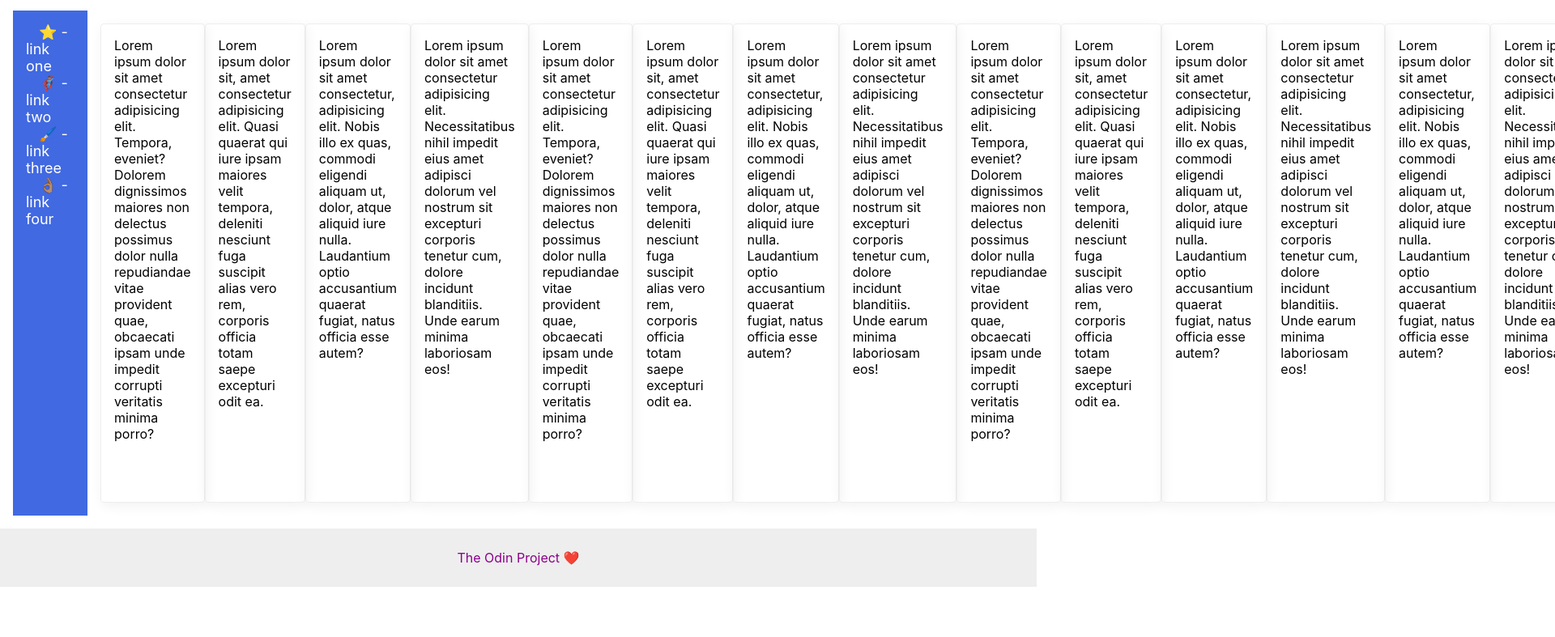
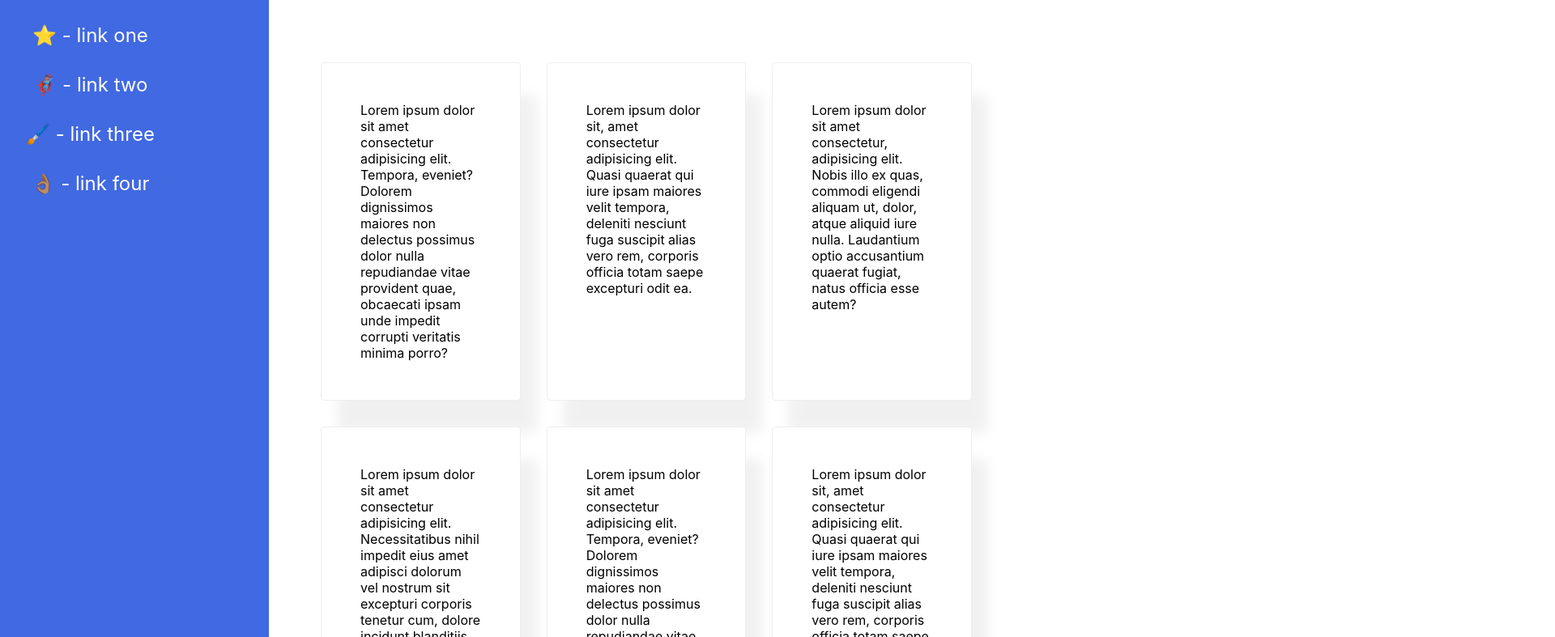
Before and after one commit to Danilo-comi/odin-exercis, a plain HTML site: page index5.html in a window 1280 px wide. Shown: the part 75-862 px from the top of the page at 81% size, 1920 px wide, since content can reach past the window. Before the commit the page ends 800 px from the top, so only its background shows below. Drawn offline with Linux system fonts and the light colour scheme.

Commit message:
esercizio 7

```diff
--- a/index5.html
+++ b/index5.html
@@ -53,50 +53,8 @@
         qui iure ipsam maiores velit tempora, deleniti nesciunt fuga suscipit
         alias vero rem, corporis officia totam saepe excepturi odit ea.
       </div>
-      <div class="card">
-        Lorem ipsum dolor sit amet consectetur, adipisicing elit. Nobis illo ex
-        quas, commodi eligendi aliquam ut, dolor, atque aliquid iure nulla.
-        Laudantium optio accusantium quaerat fugiat, natus officia esse autem?
-      </div>
-      <div class="card">
-        Lorem ipsum dolor sit amet consectetur adipisicing elit. Necessitatibus
-        nihil impedit eius amet adipisci dolorum vel nostrum sit excepturi
-        corporis tenetur cum, dolore incidunt blanditiis. Unde earum minima
-        laboriosam eos!
-      </div>
-      <div class="card">
-        Lorem ipsum dolor sit amet consectetur adipisicing elit. Tempora,
-        eveniet? Dolorem dignissimos maiores non delectus possimus dolor nulla
-        repudiandae vitae provident quae, obcaecati ipsam unde impedit corrupti
-        veritatis minima porro?
-      </div>
-      <div class="card">
-        Lorem ipsum dolor sit, amet consectetur adipisicing elit. Quasi quaerat
-        qui iure ipsam maiores velit tempora, deleniti nesciunt fuga suscipit
-        alias vero rem, corporis officia totam saepe excepturi odit ea.
-      </div>
-      <div class="card">
-        Lorem ipsum dolor sit amet consectetur, adipisicing elit. Nobis illo ex
-        quas, commodi eligendi aliquam ut, dolor, atque aliquid iure nulla.
-        Laudantium optio accusantium quaerat fugiat, natus officia esse autem?
-      </div>
-      <div class="card">
-        Lorem ipsum dolor sit amet consectetur adipisicing elit. Necessitatibus
-        nihil impedit eius amet adipisci dolorum vel nostrum sit excepturi
-        corporis tenetur cum, dolore incidunt blanditiis. Unde earum minima
-        laboriosam eos!
-      </div>
-      <div class="card">
-        Lorem ipsum dolor sit amet consectetur, adipisicing elit. Nobis illo ex
-        quas, commodi eligendi aliquam ut, dolor, atque aliquid iure nulla.
-        Laudantium optio accusantium quaerat fugiat, natus officia esse autem?
-      </div>
-      <div class="card">
-        Lorem ipsum dolor sit amet consectetur adipisicing elit. Necessitatibus
-        nihil impedit eius amet adipisci dolorum vel nostrum sit excepturi
-        corporis tenetur cum, dolore incidunt blanditiis. Unde earum minima
-        laboriosam eos!
-      </div>
+
+
       </div>
     </div>
 
--- a/style5.css
+++ b/style5.css
@@ -1,6 +1,7 @@
 body {
   display: flex;
   flex-direction: column;
+  box-sizing: border-box;
   font-family:
     -apple-system, BlinkMacSystemFont, "Segoe UI", Roboto, Oxygen, Ubuntu,
     Cantarell, "Open Sans", "Helvetica Neue", sans-serif;
@@ -12,11 +13,12 @@ body {
   display: flex;
   height: 72px;
   align-items: center;
-  width: 900px;
+  width: auto;
   background: darkmagenta;
   color: white;
   font-size: 32px;
   font-weight: bold;
+  padding: 0 16px;
 }
 
 .footer {
@@ -28,14 +30,23 @@ body {
   color: darkmagenta;
 }
 
+.main {
+  display: flex;
+  flex-direction: row;
+  flex: 1;
+  padding: 16px;
+  box-sizing: border-box;
+  align-content: flex-end;
+}
+
 .sidebar {
   display: flex;
-  width: 300px;
   background: royalblue;
-  box-sizing: border-box;
-  flex: 1;
+  flex: 0 0 300px;
   flex-direction: column;
+  align-items: start;
   padding: 16px;
+  margin: -16px 0 -16px -16px;
 }
 
 ul {
@@ -48,30 +59,29 @@ ul {
 ul li a {
   padding: 16px;
   color: white;
-  font-size: 18px;
+  font-size: 24px;
   list-style: none;
   text-decoration: none;
 }
 
-.card {
-  padding: 16px;
-  border: 1px solid #eee;
-  box-shadow: 2px 4px 16px rgba(0, 0, 0, 0.06);
-  border-radius: 4px;
-}
-
-.main {
+a {
+  justify-content: center;
+  align-items: center;
   display: flex;
-  flex-direction: row;
-  flex: 1;
-  padding: 16px;
-  box-sizing: border-box;
-  align-content: flex-end;
 }
 
 .content {
-  display: flex;
-  flex-direction: row;
-  padding: 16px;
+  display: grid;
+  grid-template-columns: repeat(3, 1fr);
+  padding: 48px;
   box-sizing: border-box;
 }
+
+.card {
+    padding: 48px;
+  background: white;
+  border: 1px solid #eee;
+  box-shadow: 20px 40px 16px rgba(0, 0, 0, 0.06);
+  border-radius: 4px;
+  margin: 16px;
+}
```
